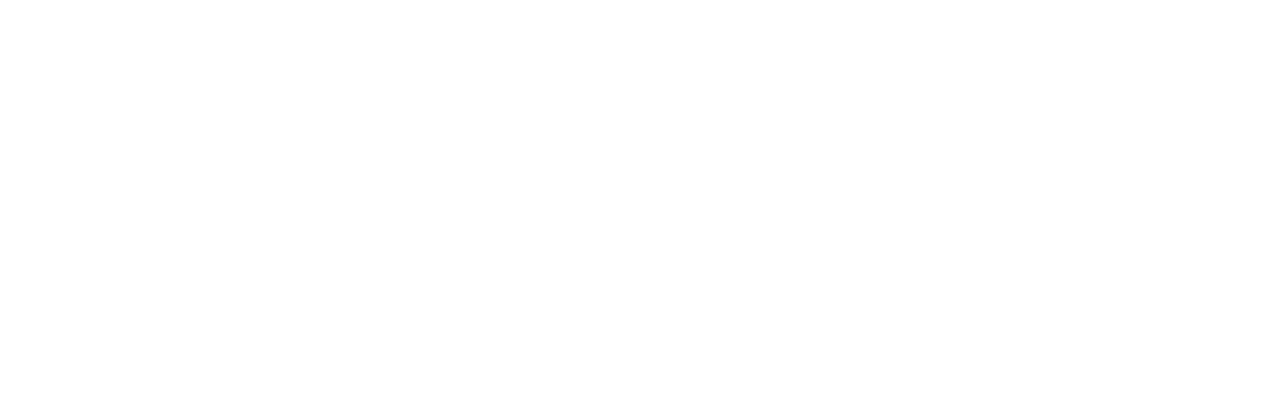
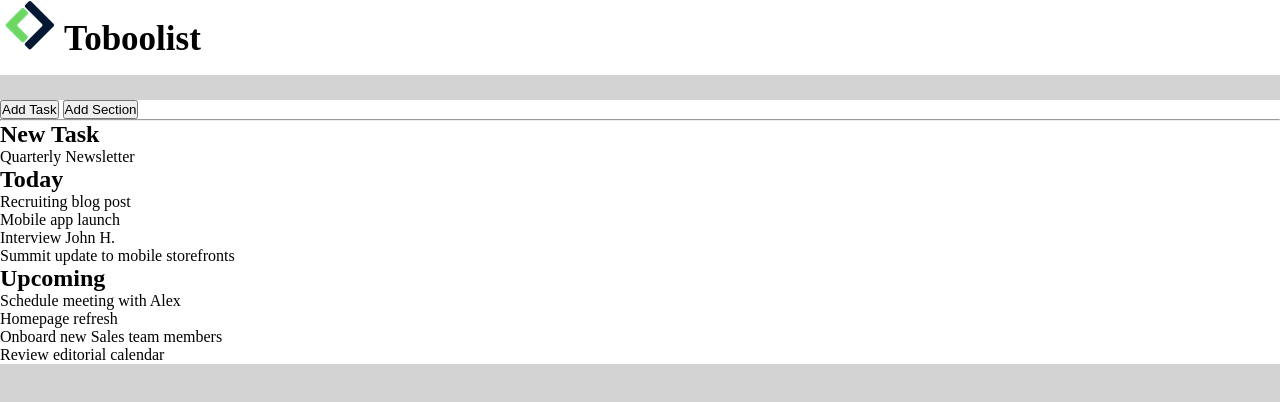
Before and after one commit to Carlo1891/html-css-toboolist, a plain HTML site: page index.html in a window 1280 px wide. Drawn offline with Linux system fonts and the light colour scheme.

Commit message:
sviluppo1

```diff
--- a/index.html
+++ b/index.html
@@ -5,14 +5,53 @@
     <meta http-equiv="X-UA-Compatible" content="IE=edge">
     <meta name="viewport" content="width=device-width, initial-scale=1.0">
     <title>Toboolist</title>
+    <link rel="stylesheet" href="style.css">
 </head>
 <body>
 
     <header>
 
+        <!--Intestazione sito e logo-->
+
+        <div class="container">
+            <img src="./img/Logo.png" id="logo" alt="Toboolist">
+            <span id="logo-text"><strong>Toboolist</strong></span>
+        </div>
+
     </header>
 
     <main>
+
+        <div class="box">
+            <section>
+
+                <button>Add Task</button>
+                <button>Add Section</button>
+                <hr>
+
+            </section>
+
+            <section>
+                <h2>New Task</h2>
+                <p>Quarterly Newsletter</p>
+            </section>
+
+            <section>
+                <h2>Today</h2>
+                <p>Recruiting blog post</p>
+                <p>Mobile app launch</p>
+                <p>Interview John H.</p>
+                <p>Summit update to mobile storefronts</p>
+            </section>
+
+            <section>
+                <h2>Upcoming</h2>
+                <p>Schedule meeting with Alex</p>
+                <p>Homepage refresh</p>
+                <p>Onboard new Sales team members</p>
+                <p>Review editorial calendar</p>
+            </section>
+        </div>
 
     </main>
 
--- a/style.css
+++ b/style.css
@@ -0,0 +1,36 @@
+/* Resect */
+*{
+    margin: 0;
+    padding: 0;
+    box-sizing: border-box;
+}
+
+body{
+    background-color: lightgray;
+}
+
+.container{
+    width: auto;
+    height: 75px;
+    background-color: white;
+}
+
+#logo{
+    margin: auto 5px auto;
+    vertical-align: auto;
+}
+
+#logo-text{
+    font-size: 35px;
+}
+
+.box{
+    width: 700 px;
+    height: 500 px;
+    background-color: white;
+    margin: 25px auto 10px
+}
+
+hr{
+    color: lightgrey;
+}
```
